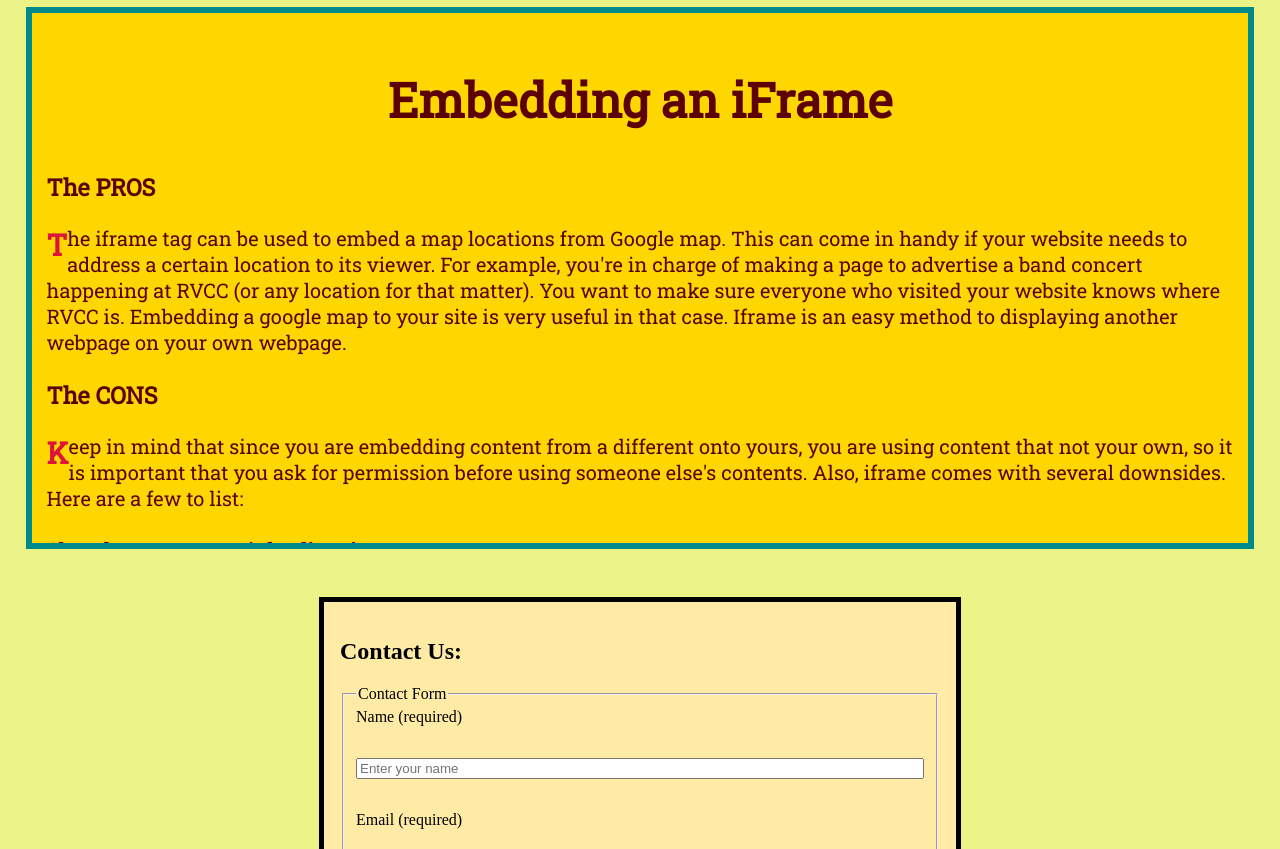
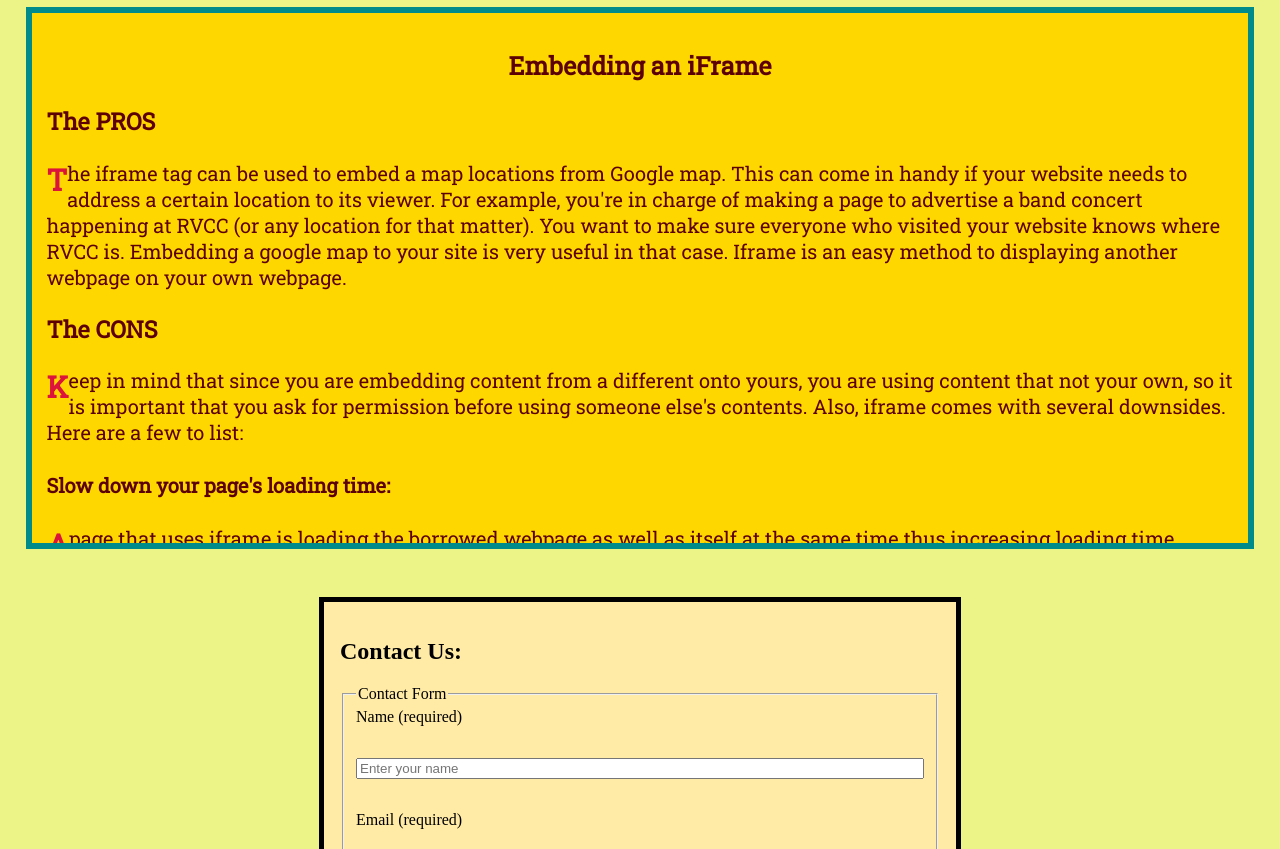
Before and after one commit to RVCC-IDMX/about-me-OmniGigas, a plain HTML site: page index.html in a window 1280 px wide. Shown: the part 1568-2417 px from the top of the page. Drawn offline with Linux system fonts and the light colour scheme.

Commit message:
final project

```diff
--- a/css/style.css
+++ b/css/style.css
@@ -94,7 +94,7 @@ h1 {
 
 #storyTitle {
   text-align: center;
-  font-size: 100%;
+  font-size: 15px;
 }
 
 #article {
@@ -152,7 +152,7 @@ footer {
 
   #storyTitle {
       text-align: center;
-      font-size: 200%;
+      font-size: 20px;
     }
 
   #article {
@@ -185,7 +185,7 @@ footer {
 
   #storyTitle {
     text-align: center;
-    font-size: 300%;
+    font-size: 25px;
   }
 
   #article {
```
